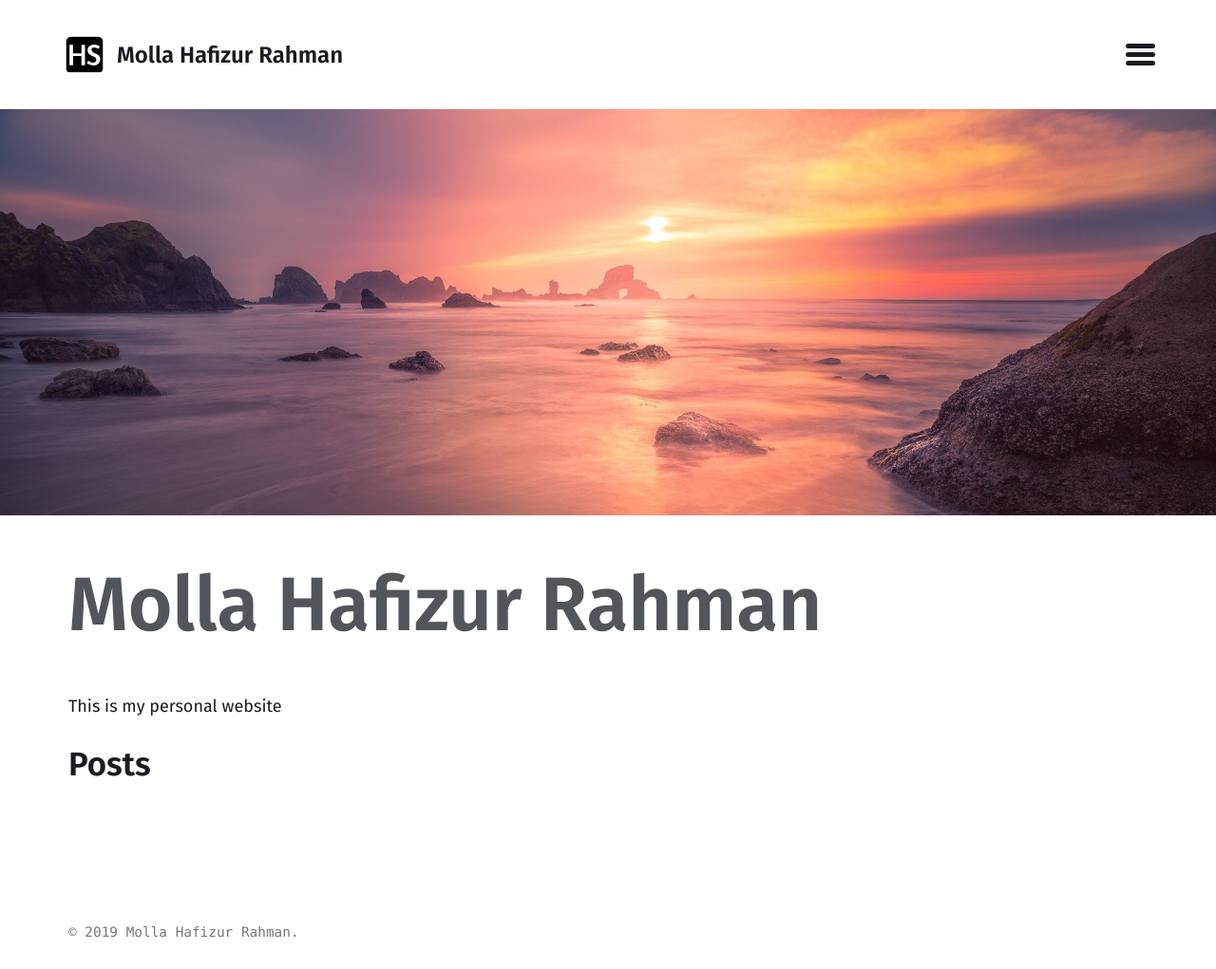
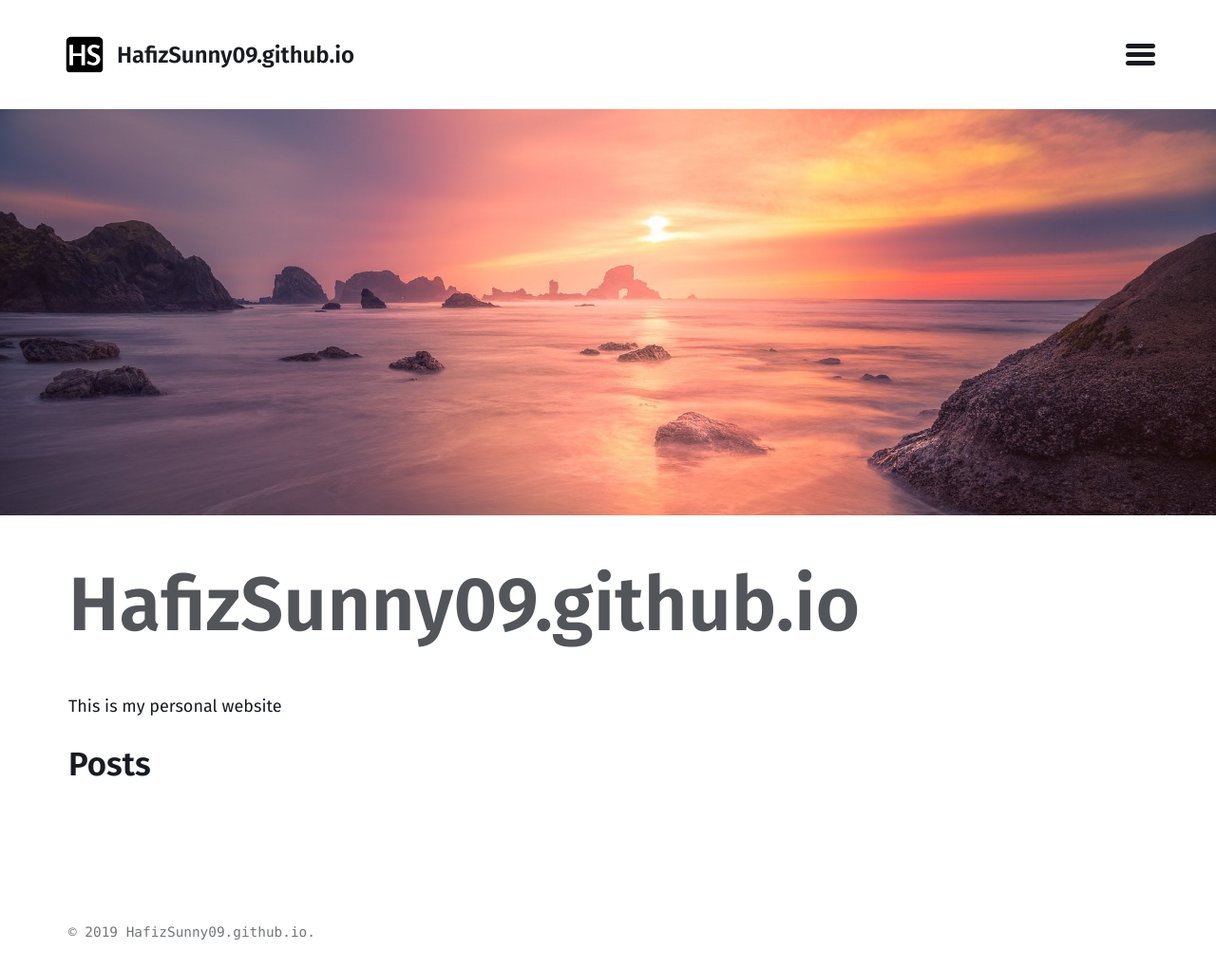
Before and after one commit to HafizSunny/HafizSunny09.github.io, a Jekyll site: the page built from index.md, in a window 1280 px wide. Shown: the whole page at 95% size. Built offline with Jekyll 4.4.1, drawn with Linux system fonts in a browser that asks for light colours; the list of posts is cut into pages by our own code.

Commit message:
Update _config.yml

```diff
--- a/_config.yml
+++ b/_config.yml
@@ -14,7 +14,7 @@
 # You can create any custom variable you would like, and they will be accessible
 # in the templates via {{ site.myvariable }}.
 lang: en-US
-title: Molla Hafizur Rahman
+title:
 email: hafiz.sunny0909@gmail.com
 description: AI enthusiastic
 baseurl: # the optional subpath of your site, e.g. "/blog"
```
